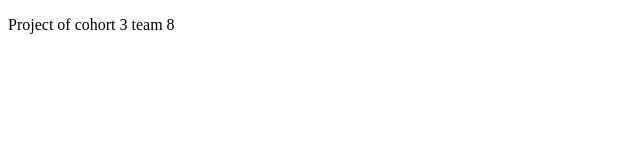
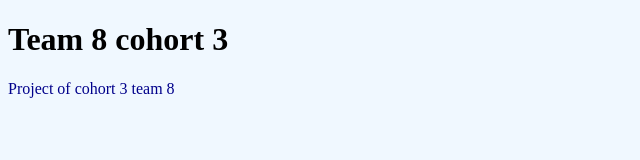
Before and after one commit to eng1-team3-8-video-game/eng1-team3.8-video-game.github.io, a plain HTML site: page index.html in a window 1280 px wide. Shown: the whole page, without its empty margins (0-640 px from the left). Drawn offline with Linux system fonts and the light colour scheme.

Commit message:
feat: integrated styles.css

```diff
--- a/index.html
+++ b/index.html
@@ -1,11 +1,12 @@
 <!DOCTYPE html>
 
+<head>
+    <link rel="stylesheet" href="styles.css">
+</head>
+
 <html>
-    <head>
-        <title>Hello this is the website</title>
-    </head>
-
     <body>
+        <h1>Team 8 cohort 3</h1>
         <p>Project of cohort 3 team 8</p>
     </body>
 </html>
```
